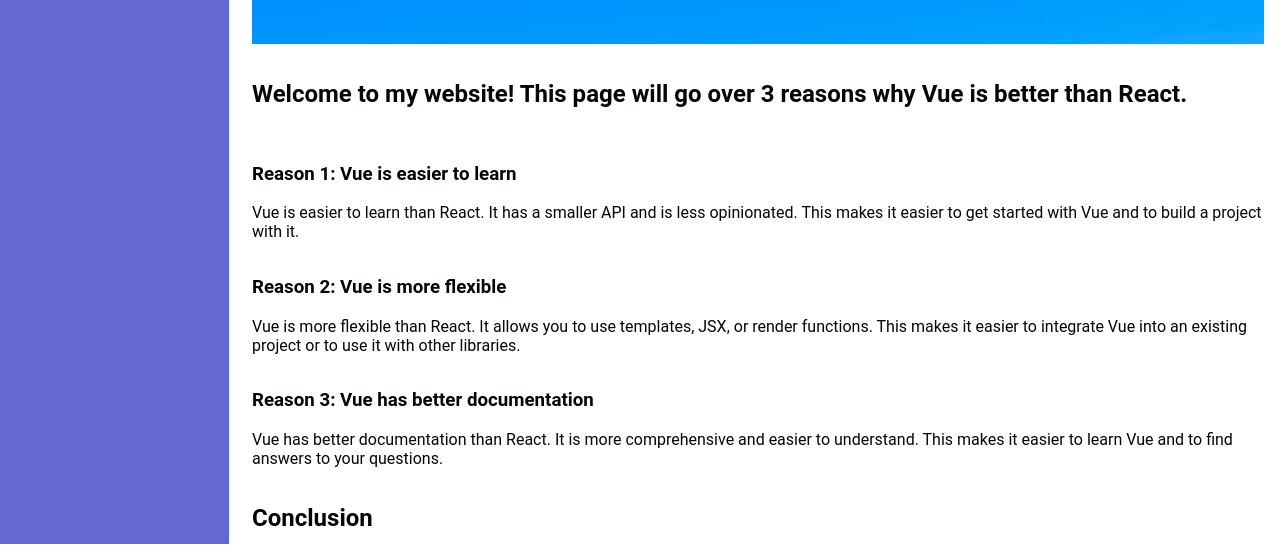
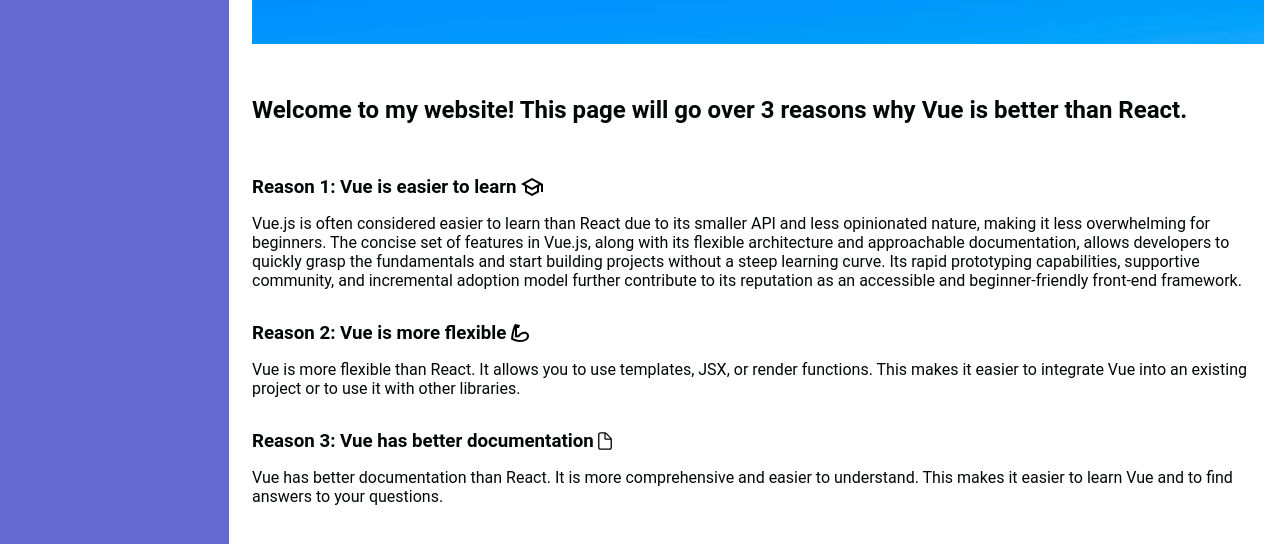
Before and after one commit to terryluciano/Hello-World, a plain HTML site: page views/index.html in a window 1280 px wide. Shown: the part 288-834 px from the top of the page. Drawn offline with Linux system fonts and the light colour scheme.

Commit message:
Added icons to the reasons

```diff
--- a/styles/index.css
+++ b/styles/index.css
@@ -60,7 +60,7 @@ nav a:hover {
 }
 
 main {
-	overflow: clip;
+	overflow-x: clip;
 	margin-left: auto;
 	scroll-behavior: smooth;
 	display: flex;
@@ -69,7 +69,7 @@ main {
 	align-items: start;
 	width: calc(100% - 236px - 32px);
 	height: 100%;
-	gap: 1em;
+	gap: 2em;
 	padding: 2em 1em;
 }
 
@@ -106,3 +106,26 @@ p {
 	margin: 0;
 	font-size: 1em;
 }
+
+h3 {
+	display: flex;
+	justify-content: start;
+	align-items: center;
+	gap: 0.25em;
+	margin: 0;
+}
+
+h3 img {
+	width: auto;
+	height: 18px;
+}
+
+.reason {
+	display: flex;
+	flex-direction: column;
+	justify-content: start;
+	align-items: start;
+	width: 100%;
+	height: auto;
+	gap: 1em;
+}
--- a/views/index.html
+++ b/views/index.html
@@ -29,15 +29,28 @@
 				is better than React.
 			</h2>
 			<section id="easy" class="reason">
-				<h3>Reason 1: Vue is easier to learn</h3>
+				<h3>
+					Reason 1: Vue is easier to learn
+					<img src="../assets/learn.svg" />
+				</h3>
 				<p>
-					Vue is easier to learn than React. It has a smaller API and
-					is less opinionated. This makes it easier to get started
-					with Vue and to build a project with it.
+					Vue.js is often considered easier to learn than React due to
+					its smaller API and less opinionated nature, making it less
+					overwhelming for beginners. The concise set of features in
+					Vue.js, along with its flexible architecture and
+					approachable documentation, allows developers to quickly
+					grasp the fundamentals and start building projects without a
+					steep learning curve. Its rapid prototyping capabilities,
+					supportive community, and incremental adoption model further
+					contribute to its reputation as an accessible and
+					beginner-friendly front-end framework.
 				</p>
 			</section>
 			<section id="flex" class="reason">
-				<h3>Reason 2: Vue is more flexible</h3>
+				<h3>
+					Reason 2: Vue is more flexible
+					<img src="../assets/flex.svg" />
+				</h3>
 				<p>
 					Vue is more flexible than React. It allows you to use
 					templates, JSX, or render functions. This makes it easier to
@@ -46,7 +59,10 @@
 				</p>
 			</section>
 			<section id="docs" class="reason">
-				<h3>Reason 3: Vue has better documentation</h3>
+				<h3>
+					Reason 3: Vue has better documentation
+					<img src="../assets/doc.svg" />
+				</h3>
 				<p>
 					Vue has better documentation than React. It is more
 					comprehensive and easier to understand. This makes it easier
```
Also changed, not shown: assets/doc.svg (added), assets/flex.svg (added), assets/learn.svg (added).
